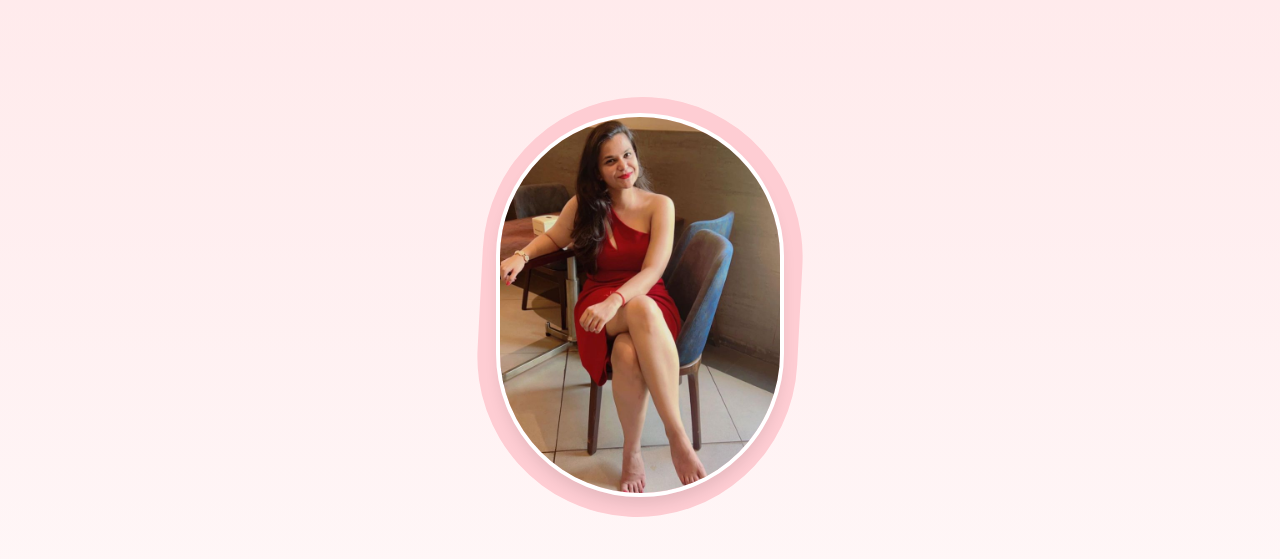
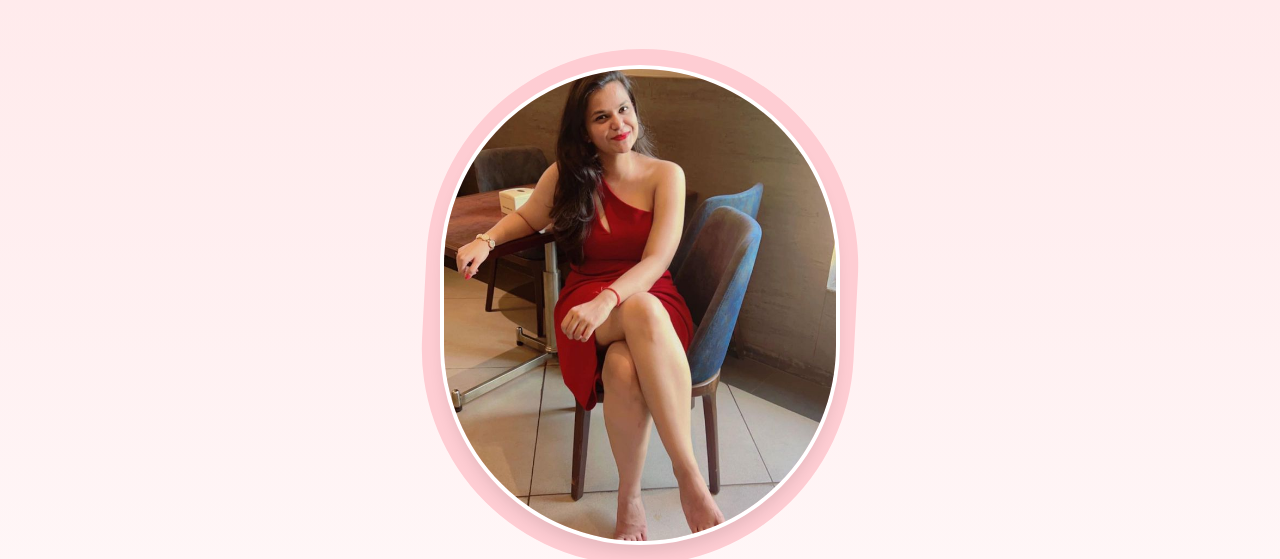
Before and after one commit to aditya13354/friend-web, a plain HTML site: page index.html in a window 1280 px wide. Shown: the top 559 px of the page. Drawn offline with Linux system fonts and the light colour scheme.

Commit message:
Update index.html

```diff
--- a/index.html
+++ b/index.html
@@ -63,8 +63,8 @@
 
         .profile-image {
             position: relative;
-            width: 18rem;
-            height: 24rem;
+            width: 25rem;
+            height: 30rem;
             object-fit: cover;
             border-radius: 9999px;
             border: 4px solid white;
```
